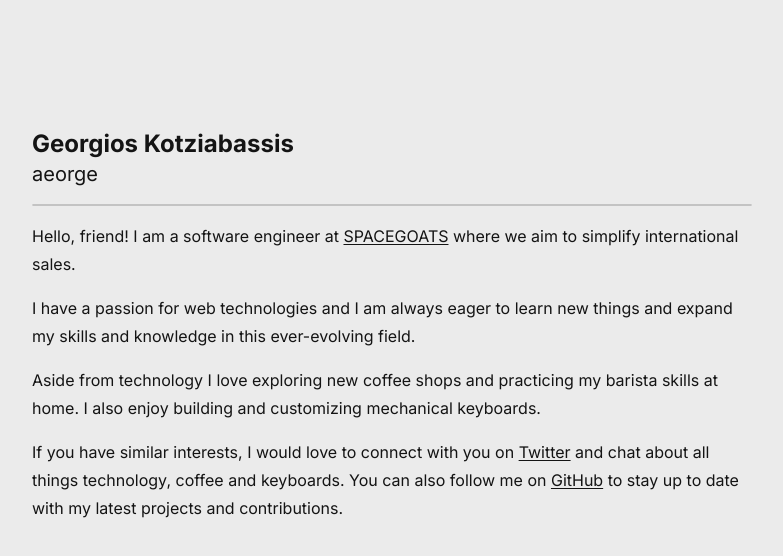
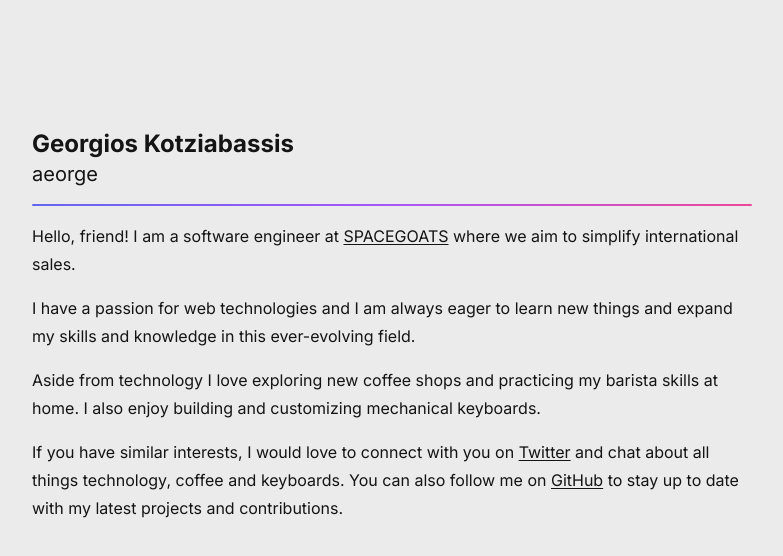
Before and after one commit to aeorge/personal, a Next.js app: page / in a window 1280 px wide. Shown: the top 556 px of the page, without its empty margins (248-1031 px from the left). Built offline with nearby package versions, Linux system fonts and the light colour scheme.

Commit message:
Add gradient to hr tag

```diff
--- a/app/page.tsx
+++ b/app/page.tsx
@@ -3,7 +3,7 @@ export default function Page() {
     <section>
       <h1 className="text-2xl font-bold">Georgios Kotziabassis</h1>
       <h2 className="text-xl">aeorge</h2>
-      <hr className="my-4 rounded border border-[#c3c3c3] dark:border-[#3c3c3c]" />
+      <hr className="my-4 h-0.5 rounded border-none bg-gradient-to-r from-indigo-500 via-purple-500 to-pink-500" />
       <p className="mb-4 leading-[1.75rem]">
         Hello, friend! I am a software engineer at{' '}
         <a
```
